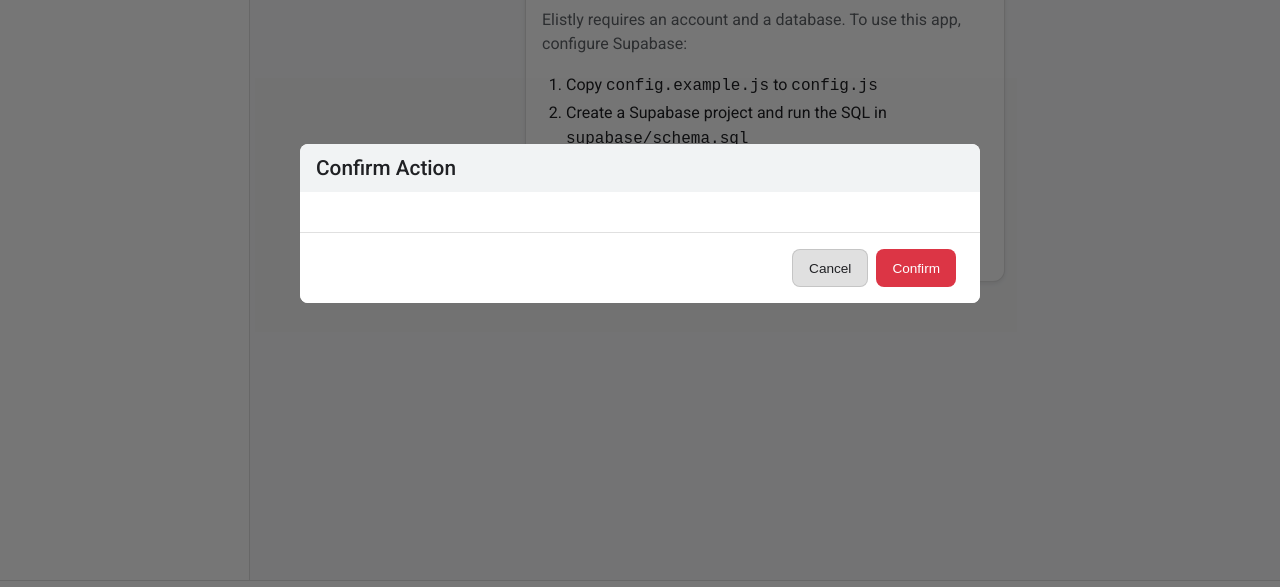
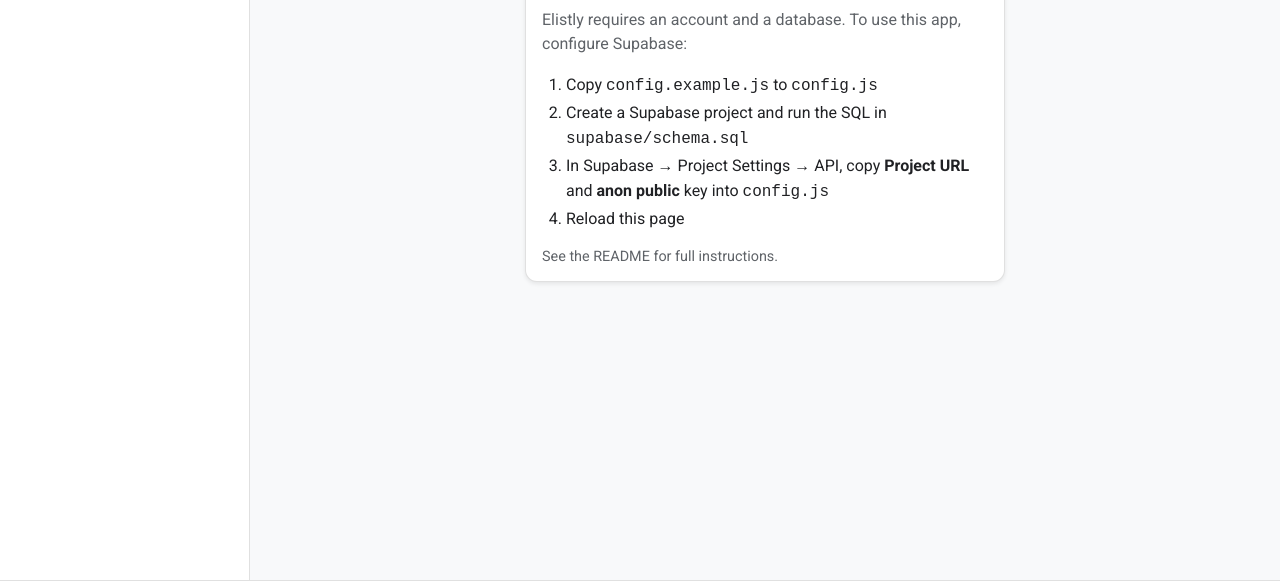
Before and after one commit to hoozter/elistly, a plain HTML site: page app.html in a window 1280 px wide. Shown: the part 177-764 px from the top of the page. Drawn offline with nearby package versions, Linux system fonts and the light colour scheme; a script that the page names is missing.

Commit message:
Fix hidden modal overlays blocking clicks by making static modals hidden by default in the app and landing pages.

```diff
--- a/app.html
+++ b/app.html
@@ -96,7 +96,7 @@
   <div id="snackbar" class="snackbar"></div>
 
   <!-- ICON PICKER MODAL -->
-  <div id="iconPickerModal" class="modal">
+  <div id="iconPickerModal" class="modal hidden">
     <div class="modal-content">
       <h3>Select an Icon</h3>
       <div class="icon-grid" id="iconGrid"></div>
@@ -105,7 +105,7 @@
   </div>
 
   <!-- CONFIRMATION MODAL -->
-  <div id="confirmModal" class="modal" data-persistent>
+  <div id="confirmModal" class="modal hidden" data-persistent>
     <div class="modal-content">
       <div class="modal-header">
         <h3 id="confirmTitle">Confirm Action</h3>
```
Also changed, not shown: index.html (+1 -1 lines).
